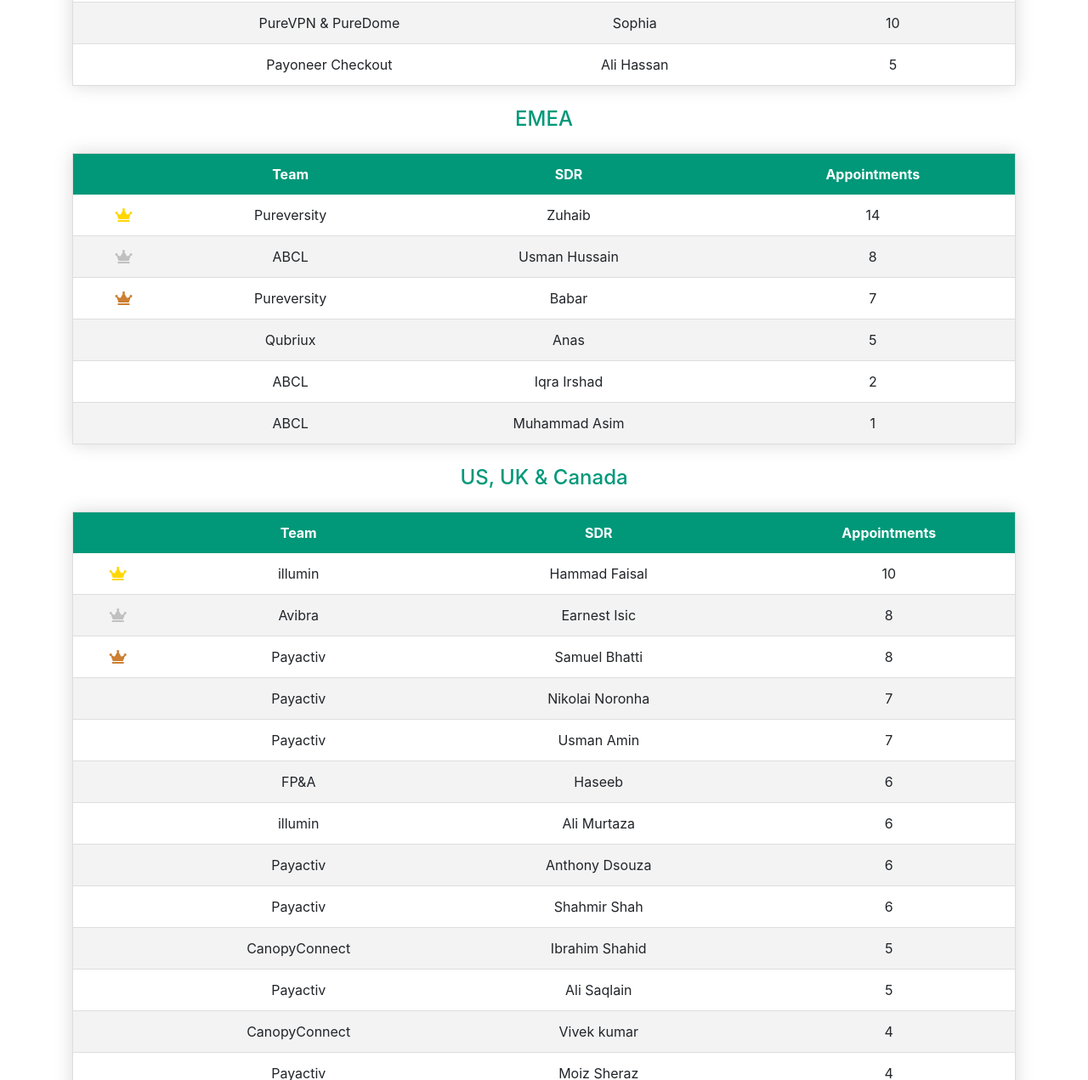
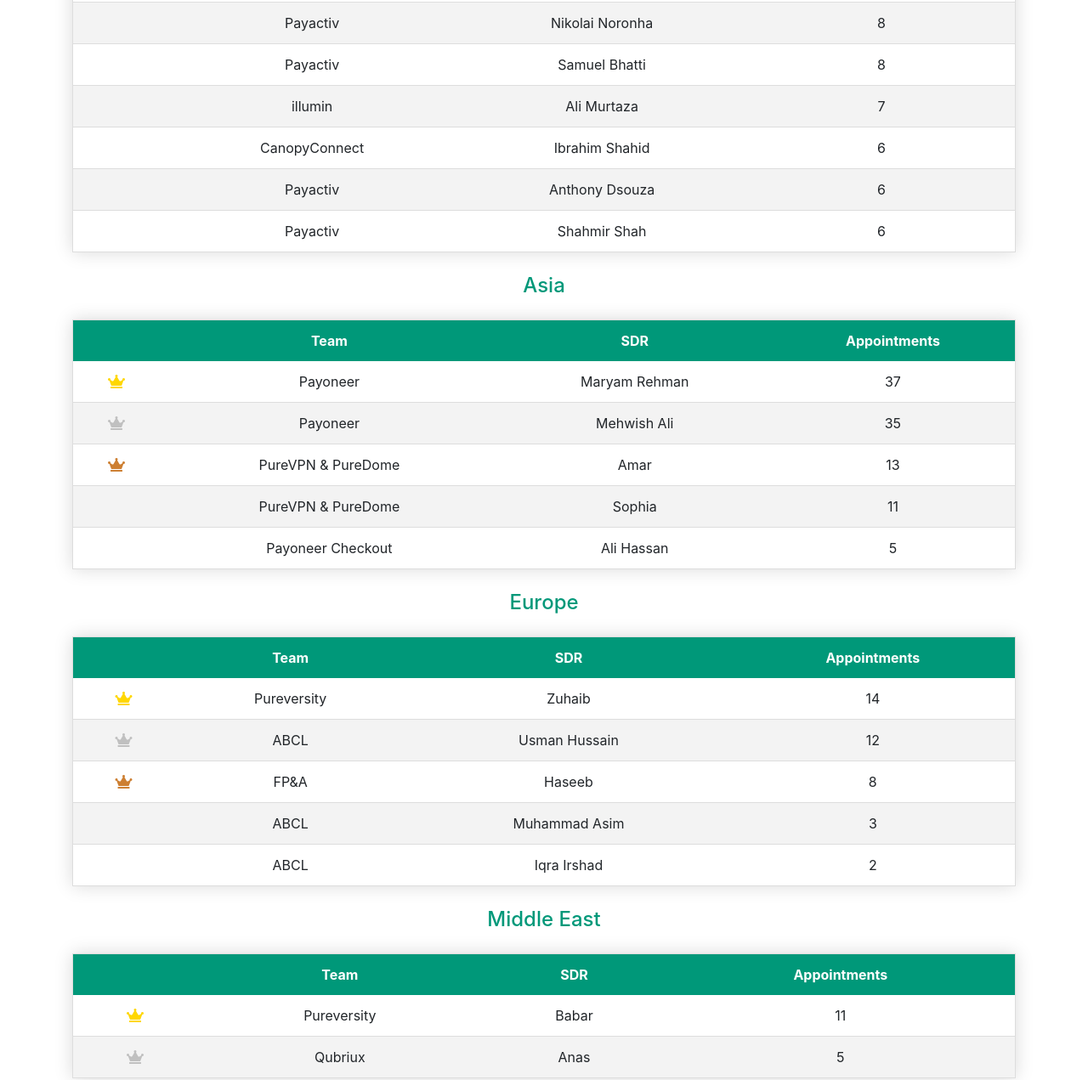
Before and after one commit to Scalemill-SalesOps/apt_leaderboard, a plain HTML site: page index.html in a window 1280 px wide. Shown: the part 523-1794 px from the top of the page at 85% size. Drawn offline with nearby package versions, Linux system fonts and the light colour scheme.

Commit message:
Data updated till Nov28

```diff
--- a/data.js
+++ b/data.js
@@ -1,102 +1,64 @@
 var leaderboardData = {
+    America: [
+        {Team:"Payactiv", SDR:"Usman Amin", Appointments:13},
+        {Team:"illumin", SDR:"Hammad Faisal", Appointments:10},
+        {Team:"Avibra", SDR:"Earnest Isic", Appointments:8},
+        {Team:"Payactiv", SDR:"Nikolai Noronha", Appointments:8},
+        {Team:"Payactiv", SDR:"Samuel Bhatti", Appointments:8},
+        {Team:"illumin", SDR:"Ali Murtaza", Appointments:7},
+        {Team:"CanopyConnect", SDR:"Ibrahim Shahid", Appointments:6},
+        {Team:"Payactiv", SDR:"Anthony Dsouza", Appointments:6},
+        {Team:"Payactiv", SDR:"Shahmir Shah", Appointments:6},
+    ],
     Asia: [
-        { Team: "Payoneer", SDR: "Maryam Rehman", Appointments: 33 },
-        { Team: "Payoneer", SDR: "Mehwish Ali", Appointments: 28 },
-        { Team: "PureVPN & PureDome", SDR: "Amar", Appointments: 10 },
-        { Team: "PureVPN & PureDome", SDR: "Sophia", Appointments: 10 },
-        { Team: "Payoneer Checkout", SDR: "Ali Hassan", Appointments: 5 },
+        {Team:"Payoneer", SDR:"Maryam Rehman", Appointments:37},
+        {Team:"Payoneer", SDR:"Mehwish Ali", Appointments:35},
+        {Team:"PureVPN & PureDome", SDR:"Amar", Appointments:13},
+        {Team:"PureVPN & PureDome", SDR:"Sophia", Appointments:11},
+        {Team:"Payoneer Checkout", SDR:"Ali Hassan", Appointments:5},
     ],
-    EMEA: [
+    Europe: [
         { Team: "Pureversity", SDR: "Zuhaib", Appointments: 14 },
-        { Team: "ABCL", SDR: "Usman Hussain", Appointments: 8 },
-        { Team: "Pureversity", SDR: "Babar", Appointments: 7 },
+        { Team: "ABCL", SDR: "Usman Hussain", Appointments: 12 },
+        { Team: "FP&A", SDR: "Haseeb", Appointments: 8 },
+        { Team: "ABCL", SDR: "Muhammad Asim", Appointments: 3 },
+        { Team: "ABCL", SDR: "Iqra Irshad", Appointments: 2 },
+    ],
+    "Middle East": [
+        { Team: "Pureversity", SDR: "Babar", Appointments: 11 },
         { Team: "Qubriux", SDR: "Anas", Appointments: 5 },
-        { Team: "ABCL", SDR: "Iqra Irshad", Appointments: 2 },
-        { Team: "ABCL", SDR: "Muhammad Asim", Appointments: 1 },
-    ],
-    "US, UK & Canada": [
-        { Team: "illumin", SDR: "Hammad Faisal", Appointments: 10 },
-        { Team: "Avibra", SDR: "Earnest Isic", Appointments: 8 },
-        { Team: "Payactiv", SDR: "Samuel Bhatti", Appointments: 8 },
-        { Team: "Payactiv", SDR: "Nikolai Noronha", Appointments: 7 },
-        { Team: "Payactiv", SDR: "Usman Amin", Appointments: 7 },
-        { Team: "FP&A", SDR: "Haseeb", Appointments: 6 },
-        { Team: "illumin", SDR: "Ali Murtaza", Appointments: 6 },
-        { Team: "Payactiv", SDR: "Anthony Dsouza", Appointments: 6 },
-        { Team: "Payactiv", SDR: "Shahmir Shah", Appointments: 6 },
-        { Team: "CanopyConnect", SDR: "Ibrahim Shahid", Appointments: 5 },
-        { Team: "Payactiv", SDR: "Ali Saqlain", Appointments: 5 },
-        { Team: "CanopyConnect", SDR: "Vivek kumar", Appointments: 4 },
-        { Team: "Payactiv", SDR: "Moiz Sheraz", Appointments: 4 },
-        { Team: "Payactiv", SDR: "Shahwaiz Alam", Appointments: 4 },
-        { Team: "Payactiv", SDR: "Shiraz Iqbal", Appointments: 4 },
-        { Team: "Payactiv", SDR: "Tahir Yaqoob", Appointments: 4 },
-        { Team: "NINJIO", SDR: "Joshua Rodrigues", Appointments: 4 },
-        { Team: "illumin", SDR: "Amjad Baig", Appointments: 3 },
-        { Team: "illumin", SDR: "Khuzaima Tahir", Appointments: 3 },
-        { Team: "Payactiv", SDR: "Shane Samson", Appointments: 3 },
-        { Team: "NINJIO", SDR: "Muneeb Khan", Appointments: 3 },
-        { Team: "NINJIO", SDR: "Omer Abdali", Appointments: 3 },
-        { Team: "CanopyConnect", SDR: "Daniyal Babar", Appointments: 2 },
-        { Team: "illumin", SDR: "Ahmed Ali", Appointments: 2 },
-        { Team: "Payactiv", SDR: "Ahmed Sarwaich", Appointments: 2 },
-        { Team: "Payactiv", SDR: "Matthew Noor", Appointments: 2 },
-        { Team: "Avibra", SDR: "Jayden Correa", Appointments: 1 },
-        { Team: "FP&A", SDR: "Sunny", Appointments: 1 },
-        { Team: "CanopyConnect", SDR: "Gareth Cajetan", Appointments: 1 },
-        { Team: "CanopyConnect", SDR: "Webster Davies", Appointments: 1 },
-        { Team: "Payactiv", SDR: "Jaish Yousaf", Appointments: 1 },
-        { Team: "Payactiv", SDR: "Muhammad Wajahat", Appointments: 1 },
-        { Team: "Qubriux", SDR: "Samuel", Appointments: 1 },
     ]
 
 };
 
 var showupLeaderboardData = {
-    Asia: [
-        { Team: "Payoneer", SDR: "Mehwish Ali", Showups: 24 },
-        { Team: "Payoneer", SDR: "Maryam Rehman", Showups: 23 },
-        { Team: "PureVPN & PureDome", SDR: "Sophia", Showups: 7 },
-        { Team: "PureVPN & PureDome", SDR: "Amar", Showups: 4 },
-        { Team: "Payoneer Checkout", SDR: "Ali Hassan", Showups: 2 },
-    ],
-    EMEA: [
-        { Team: "Pureversity", SDR: "Zuhaib", Showups: 10 },
-        { Team: "ABCL", SDR: "Usman Hussain", Showups: 7 },
-        { Team: "ABCL", SDR: "Muhammad Asim", Showups: 3 },
-        { Team: "Pureversity", SDR: "Babar", Showups: 3 },
-        { Team: "ABCL", SDR: "Iqra Irshad", Showups: 2 },
-        { Team: "Pureversity", SDR: "Kasim", Showups: 1 },
-    ],
-    "US, UK & Canada": [
+    America: [
+        { Team: "Payactiv", SDR: "Usman Amin", Showups: 11 },
         { Team: "illumin", SDR: "Hammad Faisal", Showups: 10 },
+        { Team: "Payactiv", SDR: "Anthony Dsouza", Showups: 8 },
         { Team: "illumin", SDR: "Ali Murtaza", Showups: 7 },
-        { Team: "Payactiv", SDR: "Usman Amin", Showups: 6 },
-        { Team: "Payactiv", SDR: "Anthony Dsouza", Showups: 5 },
-        { Team: "Payactiv", SDR: "Samuel Bhatti", Showups: 5 },
+        { Team: "Payactiv", SDR: "Samuel Bhatti", Showups: 6 },
+        { Team: "Payactiv", SDR: "Shiraz Iqbal", Showups: 6 },
+        { Team: "illumin", SDR: "Khuzaima Tahir", Showups: 5 },
+        { Team: "Payactiv", SDR: "Nikolai Noronha", Showups: 5 },
         { Team: "NINJIO", SDR: "Joshua Rodrigues", Showups: 5 },
         { Team: "Avibra", SDR: "Earnest Isic", Showups: 4 },
-        { Team: "Payactiv", SDR: "Shahmir Shah", Showups: 4 },
-        { Team: "Payactiv", SDR: "Shiraz Iqbal", Showups: 4 },
-        { Team: "Canopy", SDR: "Ibrahim Shahid", Showups: 3 },
-        { Team: "illumin", SDR: "Khuzaima Tahir", Showups: 3 },
-        { Team: "Payactiv", SDR: "Shahwaiz Alam", Showups: 3 },
-        { Team: "Payactiv", SDR: "Shane Samson", Showups: 3 },
-        { Team: "NINJIO", SDR: "Muneeb Khan", Showups: 3 },
-        { Team: "NINJIO", SDR: "Omer Abdali", Showups: 3 },
-        { Team: "Canopy", SDR: "Daniyal Babar", Showups: 2 },
-        { Team: "Canopy", SDR: "Vivek kumar", Showups: 2 },
-        { Team: "illumin", SDR: "Ahmed Ali", Showups: 2 },
-        { Team: "illumin", SDR: "Amjad Baig", Showups: 2 },
-        { Team: "Payactiv", SDR: "Ali Saqlain", Showups: 2 },
-        { Team: "Payactiv", SDR: "Nikolai Noronha", Showups: 2 },
-        { Team: "Payactiv", SDR: "Tahir Yaqoob", Showups: 2 },
-        { Team: "FP&A", SDR: "Haseeb", Showups: 1 },
-        { Team: "FP&A", SDR: "Yaseen", Showups: 1 },
-        { Team: "Canopy", SDR: "Gareth Cajetan", Showups: 1 },
-        { Team: "Payactiv", SDR: "Ahmed Sarwaich", Showups: 1 },
-        { Team: "Payactiv", SDR: "Matthew Noor", Showups: 1 },
-        { Team: "Payactiv", SDR: "Muhammad Wajahat", Showups: 1 },
-        { Team: "Qubriux", SDR: "Samuel", Showups: 1 },
+    ],
+    Asia: [
+        { Team: "Payoneer", SDR: "Mehwish Ali", Showups: 30 },
+        { Team: "Payoneer", SDR: "Maryam Rehman", Showups: 27 },
+        { Team: "PureVPN & PureDome", SDR: "Amar", Showups: 7 },
+        { Team: "PureVPN & PureDome", SDR: "Sophia", Showups: 7 },
+        { Team: "Payoneer Checkout", SDR: "Ali Hassan", Showups: 3 },
+    ],
+    Europe: [
+        { Team: "Pureversity", SDR: "Zuhaib", Showups: 10 },
+        { Team: "ABCL", SDR: "Usman Hussain", Showups: 8 },
+        { Team: "ABCL", SDR: "Muhammad Asim", Showups: 3 },
+        { Team: "ABCL", SDR: "Iqra Irshad", Showups: 2 },
+        { Team: "FP&A", SDR: "Haseeb", Showups: 2 },
+    ],
+    "Middle East": [
+        {Team:"Pureversity", SDR:"Babar", Showups:4},
     ]
 };
--- a/index.html
+++ b/index.html
@@ -34,7 +34,7 @@
       <h1 id="leaderboard-title" class="main-heading"></h1>
 
       <!-- Note -->
-      <p id="leaderboard-note" class="table-note">*Numbers are the reflection of data up to 25-Nov-2024.</p>
+      <p id="leaderboard-note" class="table-note">*Numbers are the reflection of data up to 28-Nov-2024.</p>
 
       <!-- Leaderboard Tables -->
       <div class="leaderboard-container"></div>
```
